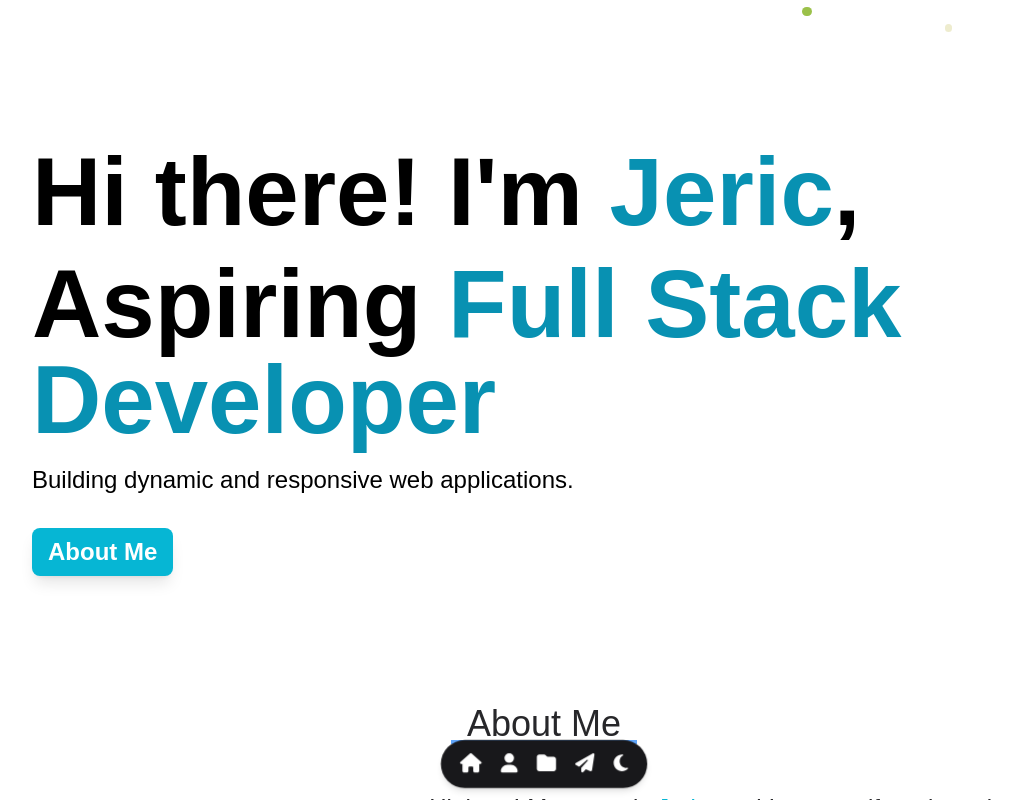
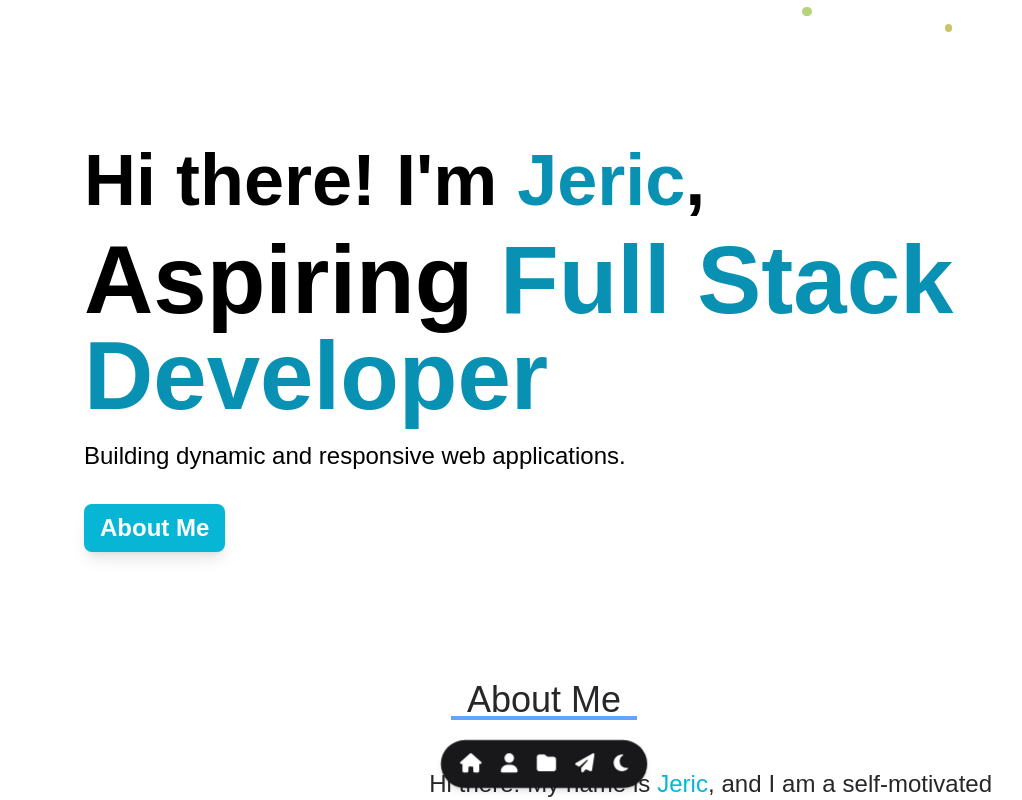
Before and after one commit to JericNisperos/NextJs-Portfolio, a Next.js app in the folder nextjs-portfolio/: page / in a window 1280 px wide. Shown: the top 800 px of the page, without its empty margins (96-1118 px from the left). Built offline with nearby package versions, Linux system fonts and the light colour scheme; a web font is replaced by a local one.

Commit message:
updating projects section

```diff
--- a/nextjs-portfolio/src/pages/sections/HomeSection.js
+++ b/nextjs-portfolio/src/pages/sections/HomeSection.js
@@ -14,12 +14,12 @@ function HomeSection() {
         </section> */}
         <div className="flex max-w-[1786px] mx-auto justify-center items-center py-24">
 
-          <div className="grid grid-cols-1 xl:grid-cols-4 md:gap-4  px-8 mt-12 z-20 md:ml-24">
-            <motion.span className="text-4xl md:text-8xl col-span-4 sm:flex sm:flex-col justify-center duration-500" initial={{ opacity: 0 }} animate={{ opacity: 1 }} transition={{ duration: 1, delay: 0.2 }}>
+          <div className="grid grid-cols-1 xl:grid-cols-4 md:gap-4  px-8 mt-12 z-20 md:ml-[-24px] w-9/12">
+            <motion.span className="text-4xl md:text-7xl col-span-4 sm:flex sm:flex-col justify-center duration-500" initial={{ opacity: 0 }} animate={{ opacity: 1 }} transition={{ duration: 1, delay: 0.2 }}>
               <h1 className=" font-semibold md:mb-4 text-center md:text-left">
-                Hi there! I'm <span className="dark:text-cyan-300 text-cyan-600 duration-50">Jeric</span>,
+                Hi there! I'm <span className="dark:text-cyan-300 text-cyan-600">Jeric</span>,
               </h1>
-              <div className="text-6xl md:text-8xl text-center md:text-left font-extrabold duration-500">
+              <div className="text-6xl md:text-8xl text-center md:text-left font-extrabold">
                 {/* <TypingAnimation /> */}
                 Aspiring <span className="dark:text-blue-300 text-cyan-600">Full Stack Developer</span>
                 {/* <Typer
--- a/nextjs-portfolio/src/pages/sections/ProjectsBlock.js
+++ b/nextjs-portfolio/src/pages/sections/ProjectsBlock.js
@@ -37,11 +37,11 @@ function ProjectsBlock() {
       <span className="max-w-[1226px] justify-center flex items-center mx-auto">
         <div id="projects" className=" overflow-hidden transition-colors duration-1000 ease-in-out relative py-12 px-8 ">
           <motion.h1 initial={{ opacity: 0, y: 10 }} whileInView={{ opacity: 1, y: 0 }} exit={{ opacity: 0, y: 10 }} className="font-bold mb-4 text-center text-4xl md:text-6xl dark:text-white text-black">
-            What I'm working with
+            {/* What I'm working with */}
           </motion.h1>
           <div className="grid xl:grid-cols-4 grid-cols-1 dark:text-white text-black ">
             <div className="col-span-2 flex justify-center items-center">
-              <motion.div initial={{ opacity: 0, y: 10 }} whileInView={{ opacity: 1, y: 0 }} exit={{ opacity: 0, y: 10 }} transition={{ delay: 0.2 * 1, duration: 0.4 }} className="md:text-2xl text-lg grid md:grid-cols-1 gap-8 pb-8">
+              {/* <motion.div initial={{ opacity: 0, y: 10 }} whileInView={{ opacity: 1, y: 0 }} exit={{ opacity: 0, y: 10 }} transition={{ delay: 0.2 * 1, duration: 0.4 }} className="md:text-2xl text-lg grid md:grid-cols-1 gap-8 pb-8">
                 <p className=" text-justify">
                   &nbsp;&nbsp;&nbsp;&nbsp; I have been working on various projects as a web developer, and my focus has been on using frameworks like <span className="dark:text-cyan-500">ReactJS</span> along with{" "}
                   <span className="dark:text-cyan-500">Tailwindcss</span>, <span className="dark:text-cyan-500">NextJs</span> and <span className="dark:text-cyan-500 ">Framer-Motion</span> to create dynamic and engaging user interfaces.
@@ -59,10 +59,10 @@ function ProjectsBlock() {
                 <motion.button whileHover={{ scale: 0.9 }} className="hidden md:flex mx-auto text-2xl rounded-lg dark:bg-cyan-500 bg-white p-4 hover:dark:bg-cyan-700 hover:bg-neutral-200">
                   Access Sandbox
                 </motion.button>
-              </motion.div>
+              </motion.div> */}
             </div>
 
-            <div className="col-span-2 flex justify-center items-center mx-8">
+            {/* <div className="col-span-2 flex justify-center items-center mx-8">
               <div className="grid md:grid-cols-1 gap-8">
                 <ProjectItems
                   src="https://media.discordapp.net/attachments/1093897626920964186/1093898295623032922/minecomm.png?width=1154&height=673"
@@ -82,7 +82,7 @@ function ProjectsBlock() {
                   num="2"
                 />
               </div>
-            </div>
+            </div> */}
           </div>
         </div>
       </span>
```
